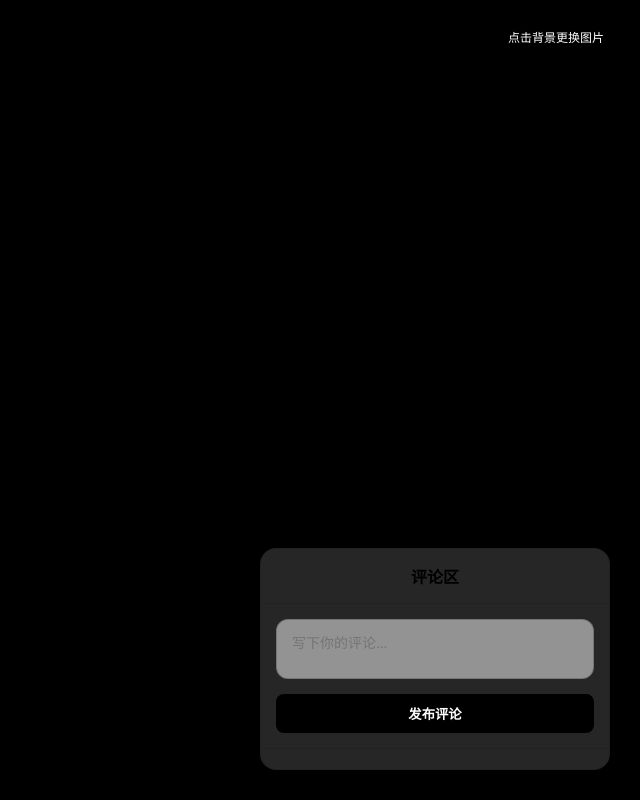
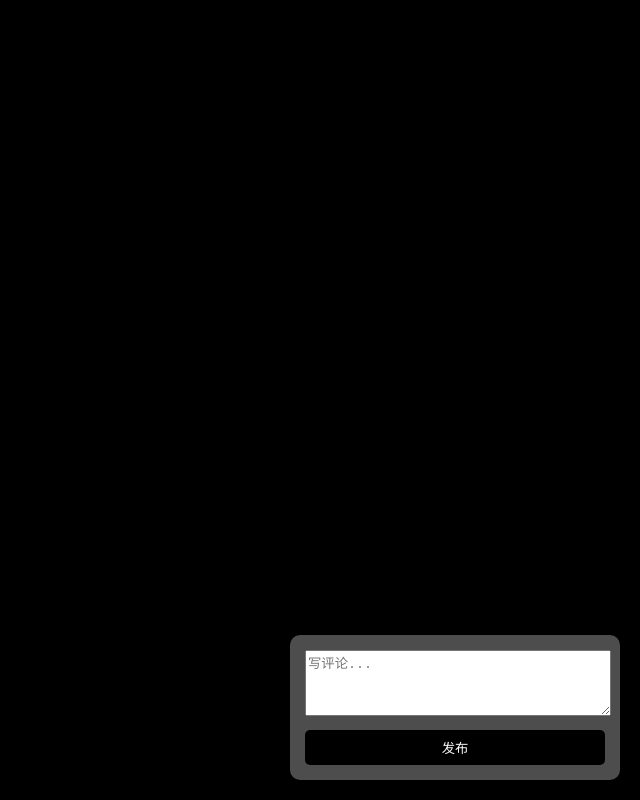
Before and after one commit to xrk12345/whiteboard, a plain HTML site: page index.html in a window 1280 px wide. Shown: the whole page, without its empty margins (640-1280 px from the left). Drawn offline with Linux system fonts and the light colour scheme.

Commit message:
Update index.html

```diff
--- a/index.html
+++ b/index.html
@@ -2,227 +2,63 @@
 <html lang="zh-CN">
 <head>
     <meta charset="UTF-8">
-    <meta name="viewport" content="width=device-width, initial-scale=1.0">
     <title>白板</title>
     <style>
-        * {
-            margin: 0;
-            padding: 0;
-            box-sizing: border-box;
-            font-family: 'Segoe UI', Tahoma, Geneva, Verdana, sans-serif;
-        }
-
         body {
             margin: 0;
             padding: 0;
+            background: #000;
             overflow: hidden;
-            background: #000;
         }
-
-        /* 全屏背景图容器 */
-        .background-container {
+        /* 背景图 */
+        #bg {
             position: fixed;
             top: 0;
             left: 0;
             width: 100vw;
             height: 100vh;
-            z-index: 1;
-        }
-
-        #bg-image {
-            width: 100%;
-            height: 100%;
             object-fit: cover;
         }
-
-        /* 换图遮罩层（只有你能点） */
-        .upload-overlay {
+        /* 评论区 */
+        .comment-area {
             position: fixed;
-            top: 0;
-            left: 0;
-            width: 100vw;
-            height: 100vh;
-            z-index: 2;
-            cursor: pointer;
+            bottom: 20px;
+            right: 20px;
+            width: 300px;
+            background: rgba(255,255,255,0.3);
+            padding: 15px;
+            border-radius: 10px;
+            z-index: 10;
         }
-
-        .upload-hint {
-            position: fixed;
-            top: 20px;
-            right: 20px;
-            background: rgba(0,0,0,0.5);
-            color: white;
-            padding: 8px 16px;
-            border-radius: 20px;
-            font-size: 12px;
-            z-index: 3;
+        textarea {
+            width: 100%;
+            height: 60px;
+            margin-bottom: 10px;
         }
-
-        #image-upload {
-            display: none;
-        }
-
-        /* 透明毛玻璃评论区 */
-        .comments-panel {
-            position: fixed;
-            bottom: 30px;
-            right: 30px;
-            width: 350px;
-            max-height: 70vh;
-            z-index: 4;
-            background: rgba(255, 255, 255, 0.15);
-            backdrop-filter: blur(10px);
-            -webkit-backdrop-filter: blur(10px);
-            border-radius: 16px;
-            border: 1px solid rgba(0, 0, 0, 0.1);
-            box-shadow: 0 8px 32px rgba(0, 0, 0, 0.2);
-            overflow: hidden;
-            display: flex;
-            flex-direction: column;
-        }
-
-        .comments-header {
-            padding: 15px 20px;
-            border-bottom: 1px solid rgba(0, 0, 0, 0.1);
-            font-weight: 600;
-            color: #000;
-            text-align: center;
-        }
-
-        .comment-input-container {
-            padding: 15px;
-            border-bottom: 1px solid rgba(0, 0, 0, 0.1);
-        }
-
-        #comment-input {
+        button {
             width: 100%;
-            padding: 12px 15px;
-            border: 1px solid rgba(0, 0, 0, 0.2);
-            border-radius: 12px;
-            font-size: 14px;
-            resize: none;
-            height: 60px;
-            background: rgba(255, 255, 255, 0.5);
-            color: #000;
-        }
-
-        #submit-comment {
-            margin-top: 10px;
-            width: 100%;
-            background-color: #000;
-            color: white;
+            padding: 8px;
+            background: #000;
+            color: #fff;
             border: none;
-            border-radius: 8px;
-            padding: 10px;
-            font-weight: 600;
-            cursor: pointer;
-        }
-
-        .comments-list {
-            flex: 1;
-            padding: 10px 15px;
-            overflow-y: auto;
-            display: flex;
-            flex-direction: column;
-            gap: 10px;
-        }
-
-        .comment-item {
-            padding: 10px 15px;
-            background: rgba(255, 255, 255, 0.4);
-            border: 1px solid rgba(0, 0, 0, 0.15);
-            border-radius: 12px;
-            font-size: 13px;
-            color: #000;
-            line-height: 1.4;
-        }
-
-        .comment-time {
-            font-size: 11px;
-            color: #333;
-            text-align: right;
-            margin-top: 5px;
+            border-radius: 5px;
         }
     </style>
 </head>
 <body>
-    <div class="background-container">
-        < img id="bg-image" src="https://picsum.photos/id/237/1920/1080" alt="背景图">
-    </div>
-    <input type="file" id="image-upload" accept="image/*">
-    <div class="upload-overlay" id="upload-overlay"></div>
-    <div class="upload-hint">点击背景更换图片</div>
-
-    <div class="comments-panel">
-        <div class="comments-header">评论区</div>
-        <div class="comment-input-container">
-            <textarea id="comment-input" placeholder="写下你的评论..."></textarea>
-            <button id="submit-comment">发布评论</button>
-        </div>
-        <div class="comments-list" id="comments-list"></div>
+    < img id="bg" src="https://picsum.photos/id/237/1920/1080" alt="背景">
+    <div class="comment-area">
+        <textarea placeholder="写评论..."></textarea>
+        <button onclick="send()">发布</button>
     </div>
 
-<script>
-    // ========== 换图功能（仅你可用） ==========
-    const imageUpload = document.getElementById('image-upload');
-    const bgImage = document.getElementById('bg-image');
-    const uploadOverlay = document.getElementById('upload-overlay');
-
-    // 点击背景触发换图
-    uploadOverlay.addEventListener('click', () => {
-        imageUpload.click();
-    });
-
-    imageUpload.addEventListener('change', (e) => {
-        const file = e.target.files[0];
-        if (file && file.type.startsWith('image/')) {
-            const url = URL.createObjectURL(file);
-            bgImage.onload = () => URL.revokeObjectURL(url); // 释放内存
-            bgImage.src = url;
-            e.target.value = ''; // 允许重复上传同一张图
+    <script>
+        function send() {
+            const text = document.querySelector('textarea').value.trim();
+            if (!text) return;
+            alert('评论发布成功：' + text);
+            document.querySelector('textarea').value = '';
         }
-    });
-
-    // ========== 评论功能（全员可用） ==========
-    const commentInput = document.getElementById('comment-input');
-    const submitComment = document.getElementById('submit-comment');
-    const commentsList = document.getElementById('comments-list');
-
-    loadComments();
-    submitComment.addEventListener('click', postComment);
-    commentInput.addEventListener('keydown', (e) => {
-        if (e.key === 'Enter' && !e.shiftKey) {
-            e.preventDefault();
-            postComment();
-        }
-    });
-
-    function postComment() {
-        const text = commentInput.value.trim();
-        if (!text) return;
-        const comment = { id: Date.now(), text, time: new Date().toLocaleString() };
-        saveComment(comment);
-        addCommentToDOM(comment);
-        commentInput.value = '';
-    }
-
-    function saveComment(comment) {
-        let comments = JSON.parse(localStorage.getItem('whiteboardComments')) || [];
-        comments.push(comment);
-        localStorage.setItem('whiteboardComments', JSON.stringify(comments));
-    }
-
-    function loadComments() {
-        const comments = JSON.parse(localStorage.getItem('whiteboardComments')) || [];
-        comments.forEach(addCommentToDOM);
-    }
-
-    function addCommentToDOM(comment) {
-        const div = document.createElement('div');
-        div.className = 'comment-item';
-        div.innerHTML = `<div>${comment.text}</div><div class="comment-time">${comment.time}</div>`;
-        commentsList.appendChild(div);
-    }
-</script>
+    </script>
 </body>
 </html>
```
